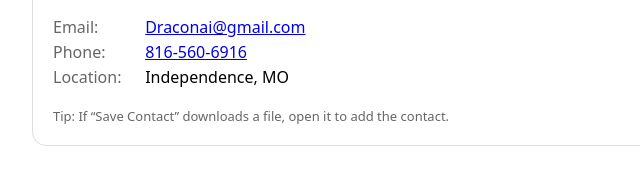
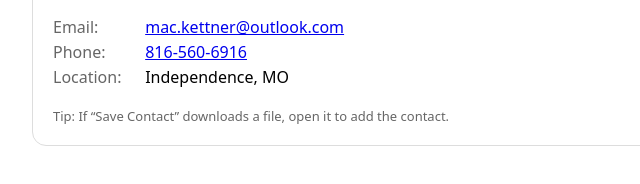
Before and after one commit to DraconaiMac/ResumeStuff, a plain HTML site: page indexTechWriter.html in a window 1280 px wide. Shown: the part 176-360 px from the top of the page, 227-867 px from the left. Drawn offline with Linux system fonts and the light colour scheme.

Commit message:
Update email address in indexTechWriter.html

```diff
--- a/indexTechWriter.html
+++ b/indexTechWriter.html
@@ -36,14 +36,14 @@
           <a class="button primary" href="mac-kettner.vcf" download>Save Contact (vCard)</a>
 
           <!-- Convenience actions -->
-          <a class="button" href="mailto:Draconai@gmail.com">Email</a>
+          <a class="button" href="mailto:mac.kettner@outlook.com">Email</a>
           <a class="button" href="tel:+18165606916">Call</a>
         </div>
       </div>
     </div>
 
     <div class="info">
-      <div><span class="label">Email:</span> <a href="mailto:Draconai@gmail.com">Draconai@gmail.com</a></div>
+      <div><span class="label">Email:</span> <a href="mailto:mac.kettner@outlook.com">mac.kettner@outlook.com</a></div>
       <div><span class="label">Phone:</span> <a href="tel:+18165606916">816-560-6916</a></div>
       <div><span class="label">Location:</span> Independence, MO</div>
     </div>
```
